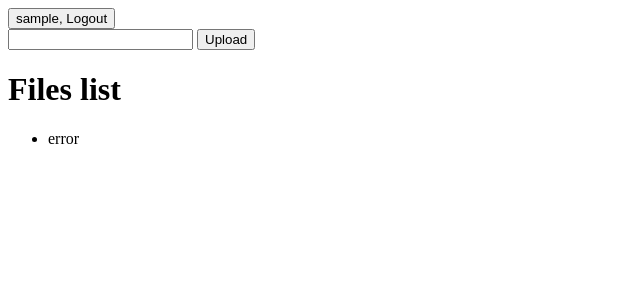
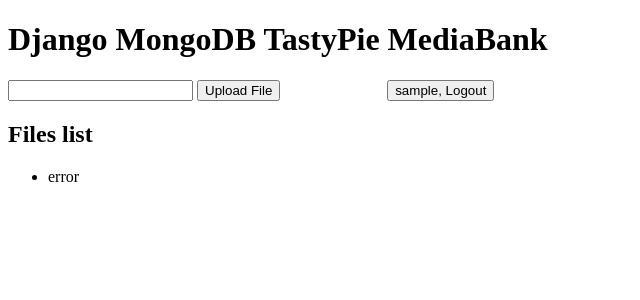
Before and after one commit to lmasikl/dmt, a Django app: page / in a window 1280 px wide. Shown: the top 300 px of the page, without its empty margins (0-640 px from the left). Run offline with Django 3.2, Linux system fonts and the light colour scheme; the visitor is signed in with stand-in values (Sample User, id 1).

Commit message:
Small fixes in front.

```diff
--- a/dmt/static/scripts.js
+++ b/dmt/static/scripts.js
@@ -11,8 +11,8 @@
     _user_id = _user_id[_user_id.length - 2] * 1;
     if (user_id == _user_id){
       return '' +
-          '<button type="submit">Update</button>' +
-          '<button type="submit" id="delete" value="' + data.resource_uri + '">Delete</button>';
+          '<button type="submit">Update File</button>' +
+          '<button type="submit" id="delete" value="' + data.resource_uri + '">Delete File</button>';
     }
     return '';
   };
@@ -21,7 +21,7 @@
         '<h3>Created: ' + data.date + '</h3>' +
         print_input('Type', data.type, 'type') +
         '<h4>Size: ' +  data.size + '</h4>' +
-        '<button type="submit" id="return">Return</button>' +
+        '<button type="submit" id="return">Show List</button>' +
         has_perms() +
       '</form>';
 };
--- a/dmt/templates/base.html
+++ b/dmt/templates/base.html
@@ -6,6 +6,7 @@
   <title>Django MongoDB TastyPie</title>
 </head>
 <body>
+  <h1>Django MongoDB TastyPie MediaBank</h1>
   {% block content %}{% endblock %}
   <script src="{% static 'jquery-1.11.1.min.js' %}"></script>
   {% block extra_js %}{% endblock %}
--- a/dmt/templates/home.html
+++ b/dmt/templates/home.html
@@ -3,24 +3,26 @@
 {% load staticfiles %}
 
 {% block content %}
-  <div>
+  <div style="width: 70%; float: right;">
     <label id="create_message"></label>
     <form action="{% url 'logout' %}" method="post">
       {% csrf_token %}
       <button type="submit">{{ user }}, Logout</button>
     </form>
   </div>
-  <div>
+
+  <div style="width: 30%;">
     <form action="/api/v1/file/?format=json" method="post" id="upload_file">
       {% csrf_token %}
-      <input type="text" name="type" />
-      <button type="submit">Upload</button>
+      <label for="file_upload_input"></label>
+      <input type="text" name="type" id="file_upload_input" />
+      <button type="submit">Upload File</button>
     </form>
   </div>
 
-  <h1 id="page-title">Files list</h1>
-  <div id="content">
-  </div>
+  <h2 id="page-title">Files list</h2>
+
+  <div id="content"></div>
 {% endblock %}
 
 {% block extra_js %}
--- a/dmt/templates/login.html
+++ b/dmt/templates/login.html
@@ -1,7 +1,7 @@
 {% extends 'base.html' %}
 
 {% block content %}
-  <h1>Login page</h1>
+  <h2>Login page</h2>
 
   <form action="" method="post">
     {% csrf_token %}
--- a/dmt/templates/register.html
+++ b/dmt/templates/register.html
@@ -1,7 +1,7 @@
 {% extends 'base.html' %}
 
 {% block content %}
-  <h1>Register page</h1>
+  <h2>Register page</h2>
   <form action="" method="post">
     {% csrf_token %}
     {{ form.as_p }}
```
